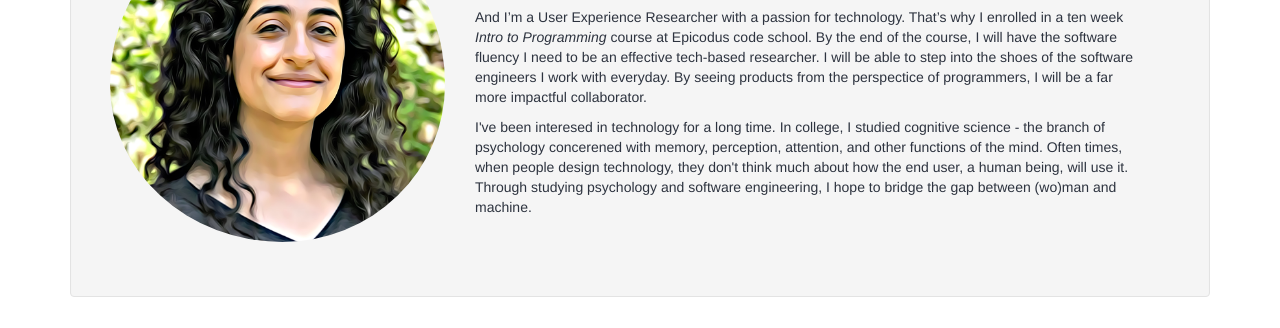
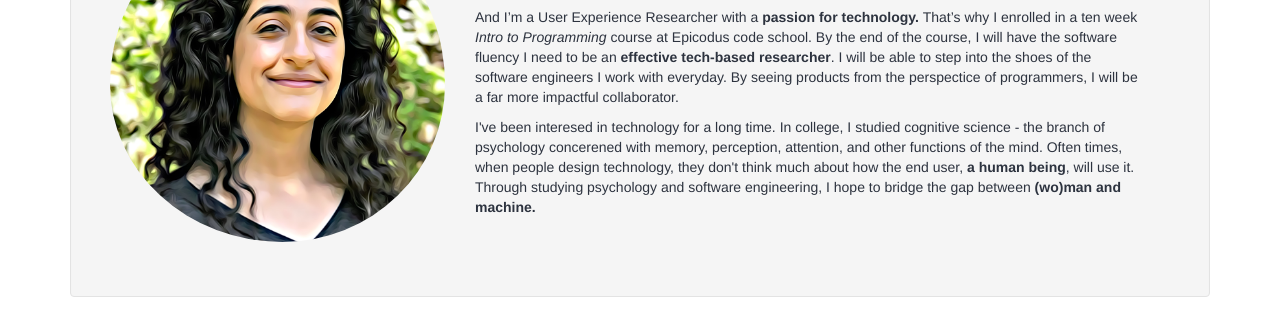
Before and after one commit to Soha-Pour/portfolio, a plain HTML site: page index.html in a window 1280 px wide. Shown: the part 472-800 px from the top of the page. Drawn offline with Linux system fonts and the light colour scheme.

Commit message:
add span tags

```diff
--- a/css/styles.css
+++ b/css/styles.css
@@ -51,6 +51,10 @@ img {
   color: white;
 }
 
+.emphasis {
+  font-style: italic;
+}
+
 .footer {
   margin-top: 100px;
   color: #2d333f;
--- a/index.html
+++ b/index.html
@@ -19,8 +19,8 @@
 
           <div class="about-me">
             <h1>Hi, I'm Soha</h1>
-            <p>And I’m a User Experience Researcher with a passion for technology. That’s why I enrolled in a ten week <em>Intro to Programming</em> course at Epicodus code school. By the end of the course, I will have the software fluency I need to be an effective tech-based researcher. I will be able to step into the shoes of the software engineers I work with everyday. By seeing products from the perspectice of programmers, I will be a far more impactful collaborator.</p>
-            <p>I've been interesed in technology for a long time. In college, I studied cognitive science - the branch of psychology concerened with memory, perception, attention, and other functions of the mind. Often times, when people design technology, they don't think much about how the end user, a human being, will use it. Through studying psychology and software engineering, I hope to bridge the gap between (wo)man and machine.</p>
+            <p>And I’m a User Experience Researcher with a <strong>passion for technology.</strong> That’s why I enrolled in a ten week <em>Intro to Programming</em> course at Epicodus code school. By the end of the course, I will have the software fluency I need to be an <strong>effective tech-based researcher</strong>. I will be able to step into the shoes of the software engineers I work with everyday. By seeing products from the perspectice of programmers, I will be a far more impactful collaborator.</p>
+            <p>I've been interesed in technology for a long time. In college, I studied cognitive science - the branch of psychology concerened with memory, perception, attention, and other functions of the mind. Often times, when people design technology, they don't think much about how the end user, <strong>a human being</strong>, will use it. Through studying psychology and software engineering, I hope to bridge the gap between <strong>(wo)man and machine.</strong></p>
           </div>
         </div>
       </div>
```
